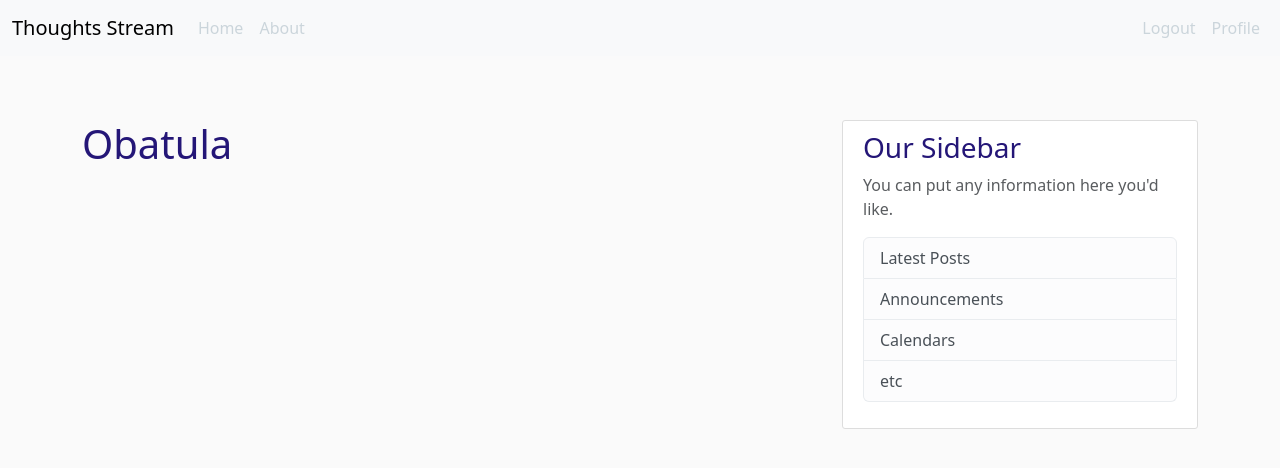
After one commit to Akinwalee/thought-stream, a Flask app: page /profile/ in a window 1280 px wide. The commit adds this page. Shown: the top 468 px of the page. Run offline with Flask 3, Linux system fonts and the light colour scheme; a user stored in the database is signed in.

Commit message:
Complete user auth

```diff
--- a/backend/__init__.py
+++ b/backend/__init__.py
@@ -2,7 +2,7 @@ from flask import Flask
 from dotenv import load_dotenv
 from flask_sqlalchemy import SQLAlchemy
 from flask_bcrypt import Bcrypt
-
+from flask_login import LoginManager
 import os
 
 load_dotenv()
@@ -13,6 +13,9 @@ app.config["SQLALCHEMY_DATABASE_URI"] = "sqlite:///test.db"
 app.config["SECRET_KEY"] = os.getenv("SECRET_KEY")
 db = SQLAlchemy(app)
 bcrypt = Bcrypt(app)
+login_manager = LoginManager(app)
+login_manager.login_view = "login"
+login_manager.login_message_category = "info"
 
 with app.app_context():
     db.create_all()
--- a/backend/routes.py
+++ b/backend/routes.py
@@ -4,7 +4,7 @@ from .auth import Register, Login
 from flask import render_template, url_for, flash, redirect, request
 from .models import User, Post
 from datetime import datetime
-
+from flask_login import login_user, current_user, logout_user, login_required
 posts = [
     {
         "author": "Obatula Fuad",
@@ -31,26 +31,41 @@ def about():
 
 @app.route("/register/", methods=["GET", "POST"])
 def register():
+    if current_user.is_authenticated:
+        return (redirect(url_for("home")))
     form = Register()
     if request.method == "POST":
         if form.validate_on_submit():
             create_user(form)
-            flash(f"YWelcome {form.username.data}! You can now login", "success")
+            flash(f"Welcome {form.username.data}! You can now login", "success")
             return (redirect(url_for("login")))
         else:
-            flash(f"Account creation error!", "danger")
-            print(form.errors.items())
+            flash(f"Email or Username already taken!", "danger")
             return (redirect(url_for("register")))
     return (render_template("register.html", title="Register", form=form))
 
 @app.route("/login/", methods=["GET", "POST"])
 def login():
+    if current_user.is_authenticated:
+        return (redirect(url_for("home")))
     form = Login()
     if request.method == "POST" and form.validate_on_submit():
-        if form.email.data == "hello@gmail.com" and form.password.data == "12345":
+        user = get_user(form)
+        if user:
+            login_user(user, remember=form.remember.data)
             flash(f"Welcome {form.email.data}", "success")
             return (redirect(url_for("home")))
     return (render_template("login.html", title="Login", form=form))
+
+@app.route("/logout/")
+def logout():
+    logout_user()
+    return redirect(url_for("login"))
+
+@app.route("/profile/")
+@login_required
+def profile():
+    return (render_template("profile.html", title="Profile"))
 
 
 
@@ -61,3 +76,16 @@ def create_user(form):
                 password=password)
     db.session.add(user)
     db.session.commit()
+
+def get_user(form):
+    user = User.query.filter_by(email=form.email.data).first()
+    if not user:
+        flash(f"The Email does not exist", "danger")
+        return (False)
+    pw_hash = user.password
+    password = bcrypt.check_password_hash(pw_hash, form.password.data)
+    if not password:
+        flash(f"You entered an incorrect password", "danger")
+        return (False)
+
+    return (user)
--- a/backend/templates/base.html
+++ b/backend/templates/base.html
@@ -34,8 +34,13 @@
                     </li>
                     </ul>
                     <div class="navbar-nav">
+                        {% if current_user.is_authenticated %}
+                        <a class="nav-item nav-link" href="{{ url_for('logout') }}">Logout</a>
+                        <a class="nav-item nav-link" href="{{ url_for('profile') }}">Profile</a>
+                        {% else %}
                         <a class="nav-item nav-link" href="{{ url_for('login') }}">Login</a>
                         <a class="nav-item nav-link" href="{{ url_for('register') }}">Sign Up</a>
+                        {% endif %}
                     </div>
                 </div>
                 </div>
--- /dev/null
+++ b/backend/templates/profile.html
@@ -0,0 +1,4 @@
+{% extends "base.html" %}
+{% block content%}
+    <h1>{{ current_user.username }}</h1>
+{% endblock%}
--- a/requirements.txt
+++ b/requirements.txt
@@ -6,3 +6,4 @@ python-dotenv
 email_validator
 flask_sqlalchemy
 flask_bcrypt
+Flask-Login
```
Also changed, not shown: backend/auth.py (+12 -2 lines), backend/models.py (+8 -2 lines), instance/test.db, 1 other file.
